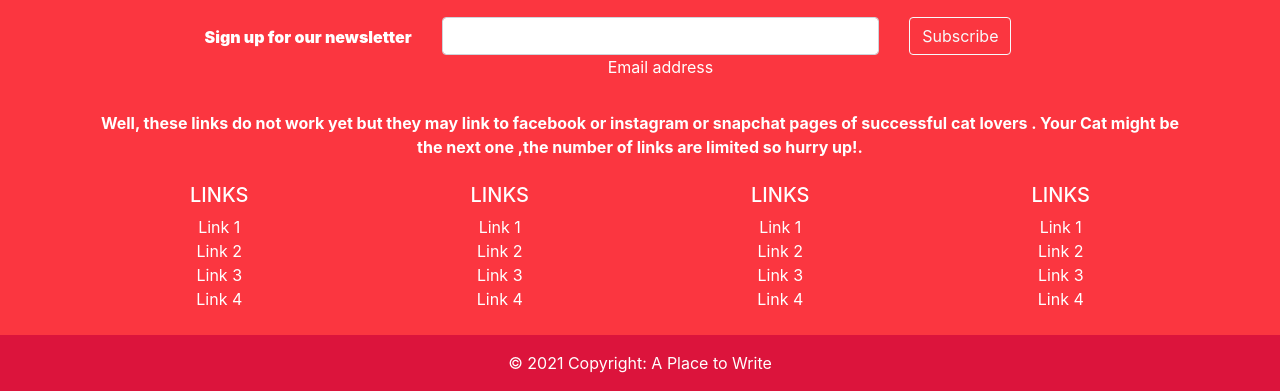
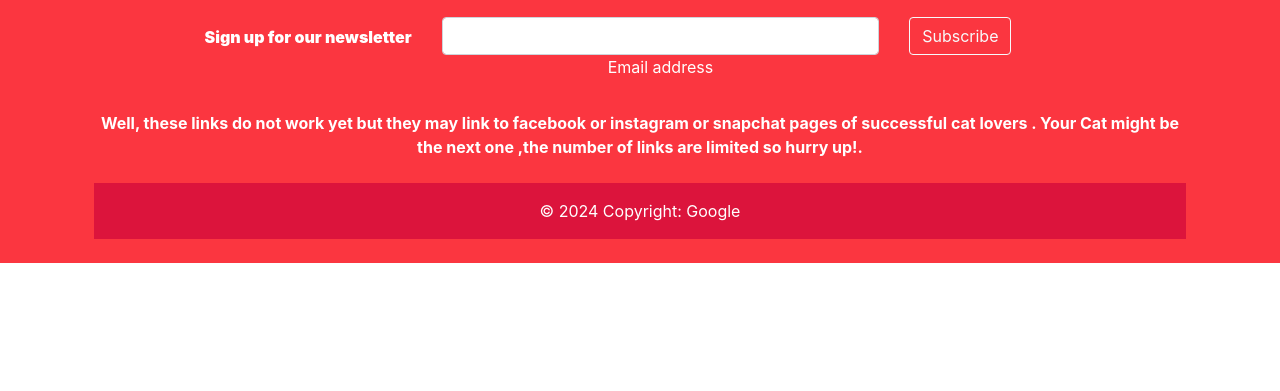
Before and after one commit to spexcher/meetcat, a plain HTML site: page index.html in a window 1280 px wide. Shown: the part 3924-4315 px from the top of the page. After the commit the page ends 4187 px from the top, so only its background shows below. Drawn offline with nearby package versions, Linux system fonts and the light colour scheme; no server answers.

Commit message:
Please enter the commit message for your changes. Lines starting with '#' will be ignored, and an empty message aborts the commit.
On branch main
Your branch is up to date with 'origin/main'.

Changes to be committed:
	modified:   index.html

```diff
--- a/index.html
+++ b/index.html
@@ -364,104 +364,13 @@
     </section>
     <!-- Section: Text -->
 
-    <!-- Section: Links -->
-    <section class="">
-      <!--Grid row-->
-      <div class="row">
-        <!--Grid column-->
-        <div class="col-lg-3 col-md-6 mb-4 mb-md-0">
-          <h5 class="text-uppercase">Links</h5>
 
-          <ul class="list-unstyled mb-0">
-            <li>
-              <a href="#!" class="text-white">Link 1</a>
-            </li>
-            <li>
-              <a href="#!" class="text-white">Link 2</a>
-            </li>
-            <li>
-              <a href="#!" class="text-white">Link 3</a>
-            </li>
-            <li>
-              <a href="#!" class="text-white">Link 4</a>
-            </li>
-          </ul>
-        </div>
-        <!--Grid column-->
 
-        <!--Grid column-->
-        <div class="col-lg-3 col-md-6 mb-4 mb-md-0">
-          <h5 class="text-uppercase">Links</h5>
-
-          <ul class="list-unstyled mb-0">
-            <li>
-              <a href="#!" class="text-white">Link 1</a>
-            </li>
-            <li>
-              <a href="#!" class="text-white">Link 2</a>
-            </li>
-            <li>
-              <a href="#!" class="text-white">Link 3</a>
-            </li>
-            <li>
-              <a href="#!" class="text-white">Link 4</a>
-            </li>
-          </ul>
-        </div>
-        <!--Grid column-->
-
-        <!--Grid column-->
-        <div class="col-lg-3 col-md-6 mb-4 mb-md-0">
-          <h5 class="text-uppercase">Links</h5>
-
-          <ul class="list-unstyled mb-0">
-            <li>
-              <a href="#!" class="text-white">Link 1</a>
-            </li>
-            <li>
-              <a href="#!" class="text-white">Link 2</a>
-            </li>
-            <li>
-              <a href="#!" class="text-white">Link 3</a>
-            </li>
-            <li>
-              <a href="#!" class="text-white">Link 4</a>
-            </li>
-          </ul>
-        </div>
-        <!--Grid column-->
-
-        <!--Grid column-->
-        <div class="col-lg-3 col-md-6 mb-4 mb-md-0">
-          <h5 class="text-uppercase">Links</h5>
-
-          <ul class="list-unstyled mb-0">
-            <li>
-              <a href="#!" class="text-white">Link 1</a>
-            </li>
-            <li>
-              <a href="#!" class="text-white">Link 2</a>
-            </li>
-            <li>
-              <a href="#!" class="text-white">Link 3</a>
-            </li>
-            <li>
-              <a href="#!" class="text-white">Link 4</a>
-            </li>
-          </ul>
-        </div>
-        <!--Grid column-->
-      </div>
-      <!--Grid row-->
-    </section>
-    <!-- Section: Links -->
-  </div>
-  <!-- Grid container -->
 
   <!-- Copyright -->
   <div class="text-center p-3" style="background-color:crimson;">
-    © 2021 Copyright:
-    <a class="text-white" href="https://gauravthedeveloper.github.io/eng/">A Place to Write</a>
+    © 2024 Copyright:
+    <a class="text-white" href="https://google.com/">Google</a>
   </div>
   <!-- Copyright -->
 </footer>
```
